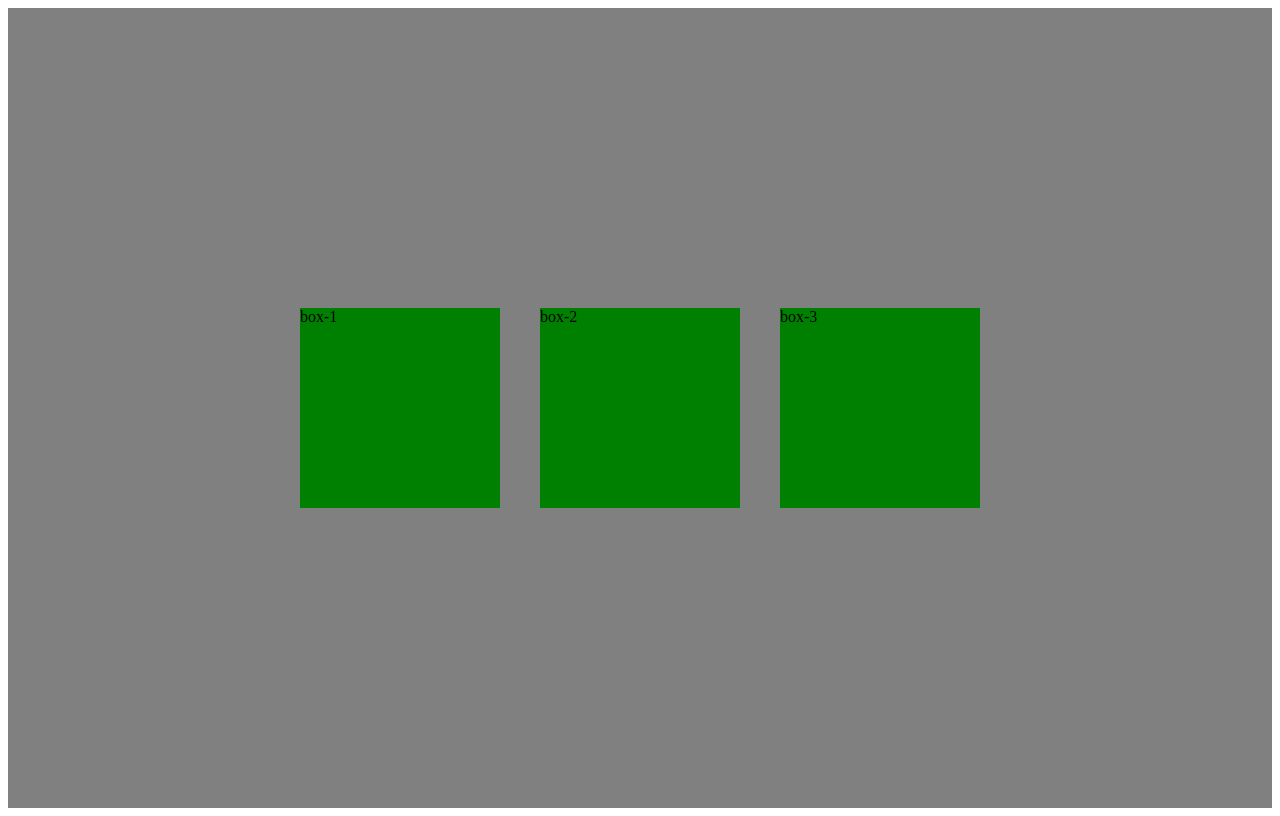
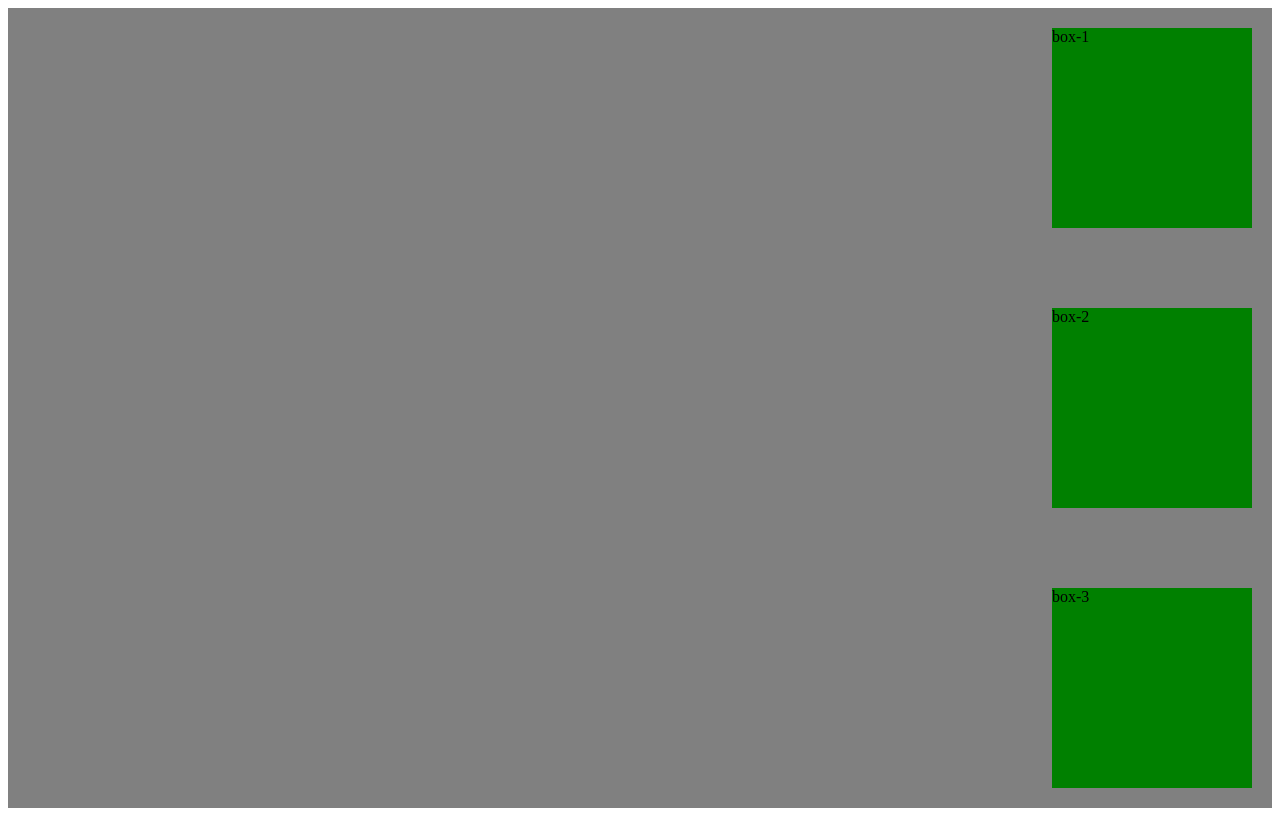
Before and after one commit to fatmadurak/30DaysOfCSS, a plain HTML site: page Day-2/index.html in a window 1280 px wide. Drawn offline with Linux system fonts and the light colour scheme.

Commit message:
days2committed

```diff
--- a/Day-2/index.css
+++ b/Day-2/index.css
@@ -4,8 +4,10 @@
     height: 100vh;
     width: 100%;
     display: flex;
-    justify-content: center;
-    align-items: center;
+    justify-content:space-between ;
+    align-items: flex-end;
+    flex-direction: column;
+
 }
 
 .box{
```
